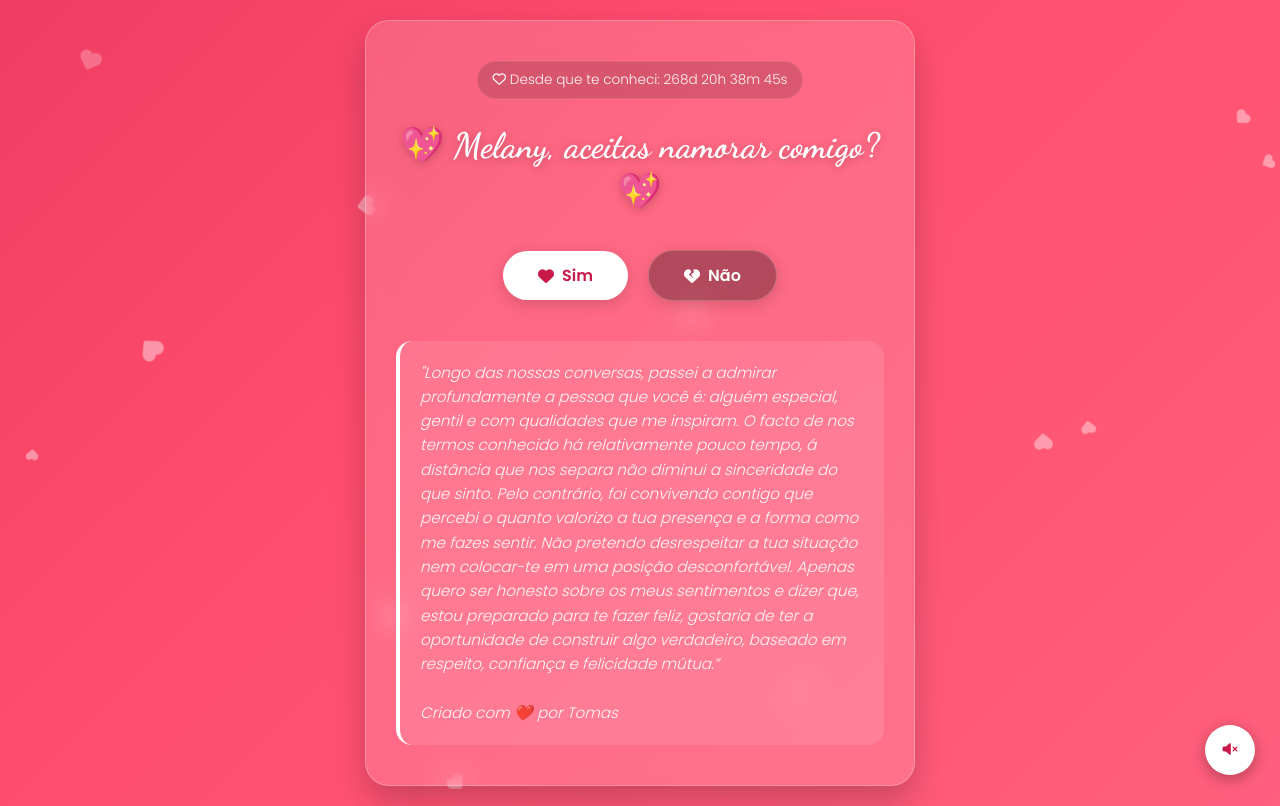
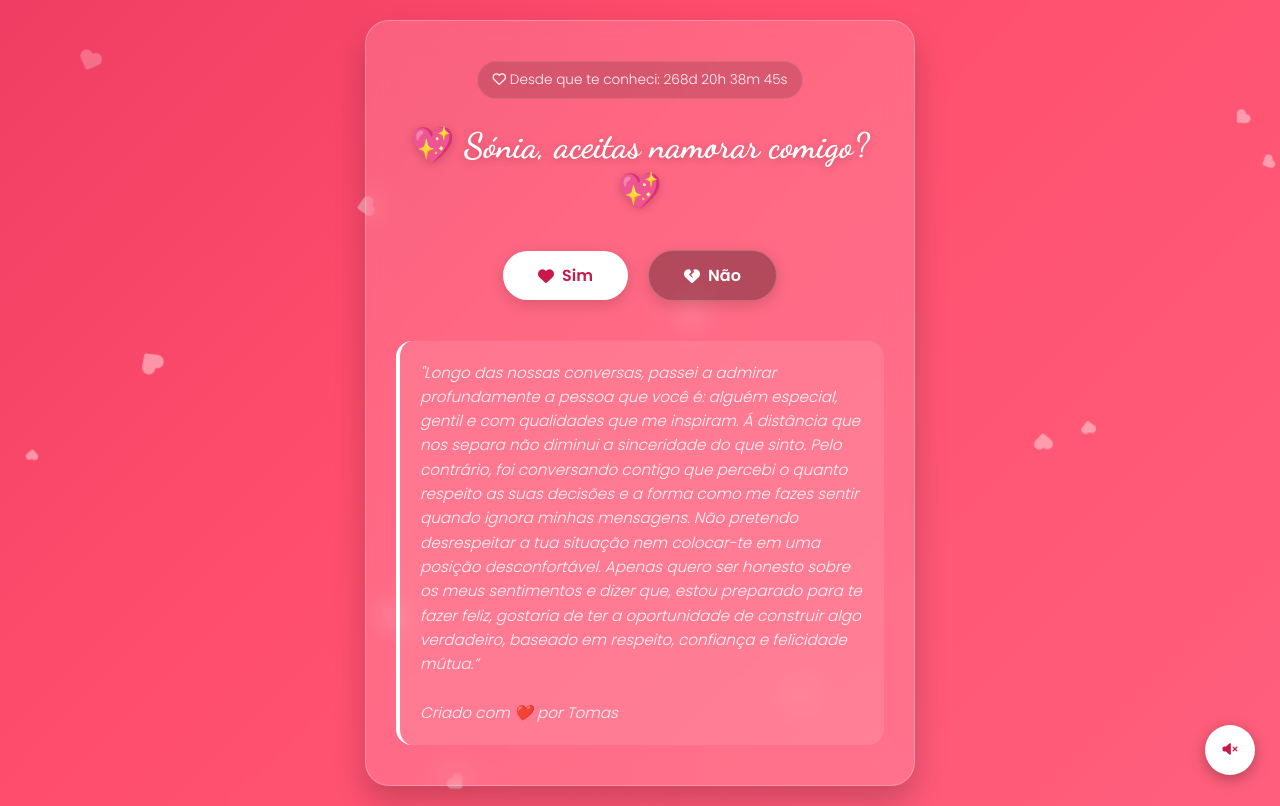
Before and after one commit to tomasjosetomasantonio-glitch/pedido-de-namoro, a plain HTML site: page index.html in a window 1280 px wide. Drawn offline with nearby package versions, Linux system fonts and the light colour scheme.

Commit message:
Atualizar o index.html

```diff
--- a/index.html
+++ b/index.html
@@ -4,7 +4,7 @@
 <head>
     <meta charset="UTF-8">
     <meta name="viewport" content="width=device-width, initial-scale=1.0">
-    <title>Para Melany, com Amor</title>
+    <title>Para Sónia, com Amor</title>
     <link rel="preconnect" href="https://fonts.googleapis.com">
     <link rel="preconnect" href="https://fonts.gstatic.com" crossorigin>
     <link
@@ -462,9 +462,9 @@
                     "Longo das nossas conversas, passei a admirar profundamente a pessoa que você é:
                     alguém especial, gentil e com qualidades que me inspiram.
 
-                    O facto de nos termos conhecido há relativamente pouco tempo, á distância que nos separa não diminui a sinceridade do que sinto.
-                    Pelo contrário, foi convivendo contigo que percebi o quanto valorizo a tua presença e a forma como
-                    me fazes sentir.
+                     Á distância que nos separa não diminui a sinceridade do que sinto.
+                    Pelo contrário, foi conversando contigo que percebi o quanto respeito as suas decisões e a forma como
+                    me fazes sentir quando ignora minhas mensagens.
 
                     Não pretendo desrespeitar a tua situação nem colocar-te em uma posição desconfortável. Apenas quero
                     ser honesto sobre os meus sentimentos e dizer que, estou preparado para te fazer feliz, gostaria de
@@ -501,7 +501,7 @@
         let isMusicPlaying = false;
 
         // --- 1. EFEITO TYPING (ANIMAÇÃO DE DIGITAÇÃO) ---
-        const textToType = "💖 Melany, aceitas namorar comigo? 💖";
+        const textToType = "💖 Sónia, aceitas namorar comigo? 💖";
         let index = 0;
 
         function typeWriter() {
```
